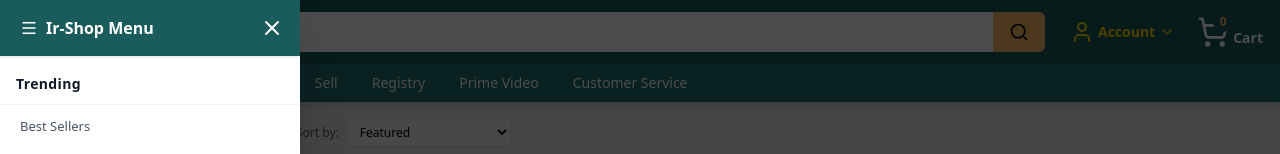
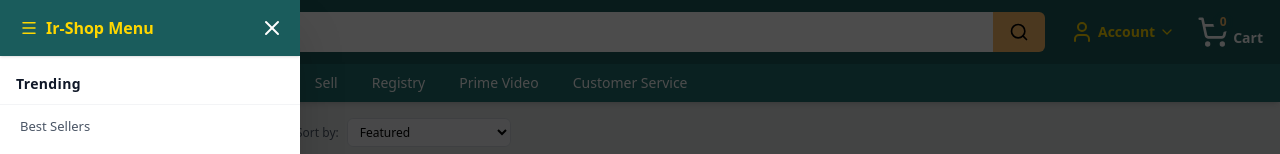
Before and after one commit to Ismaak47/Ir-Shop, a React (Vite) app: page /games in a window 1280 px wide. Both pictures are taken after a click on the element "All". Shown: the top 154 px of the page. Built offline with nearby package versions, Linux system fonts and the light colour scheme.

Commit message:
Update Header.tsx

```diff
--- a/src/components/Header.tsx
+++ b/src/components/Header.tsx
@@ -163,13 +163,13 @@
           >
             <div className="bg-irshop-teal text-white p-3 flex flex-col sticky top-0 z-10 shadow-sm">
               <div className="flex items-center justify-between">
-                <span className="font-bold text-base flex items-center gap-2 pl-2">
-                  <Menu size={18} className="text-white" />
+                <span className="font-bold text-base flex items-center gap-2 pl-2 text-[#FFD700]">
+                  <Menu size={18} className="text-[#FFD700]" />
                   Ir-Shop Menu
                 </span>
                 <button
                   onClick={onClose}
-                  className="text-white hover:text-gray-200 transition-colors p-1"
+                  className="text-white hover:text-[#FFD700] transition-colors p-1"
                 >
                   <X size={24} />
                 </button>
@@ -267,11 +267,11 @@
             className="fixed top-0 right-0 bottom-0 w-[260px] sm:w-[320px] max-w-[85vw] bg-white z-[101] flex flex-col shadow-2xl"
           >
             <div className="bg-irshop-teal text-white p-3 flex items-center justify-between shadow-sm">
-              <span className="font-bold text-[15px] sm:text-base flex items-center gap-2 pl-1">
-                <ShoppingCart size={18} />
+              <span className="font-bold text-[15px] sm:text-base flex items-center gap-2 pl-1 text-[#FFD700]">
+                <ShoppingCart size={18} className="text-[#FFD700]" />
                 Your Cart ({cartCount})
               </span>
-              <button onClick={() => setIsCartOpen(false)} className="text-white hover:text-gray-200 transition-colors">
+              <button onClick={() => setIsCartOpen(false)} className="text-white hover:text-[#FFD700] transition-colors">
                 <X size={24} />
               </button>
             </div>
```
